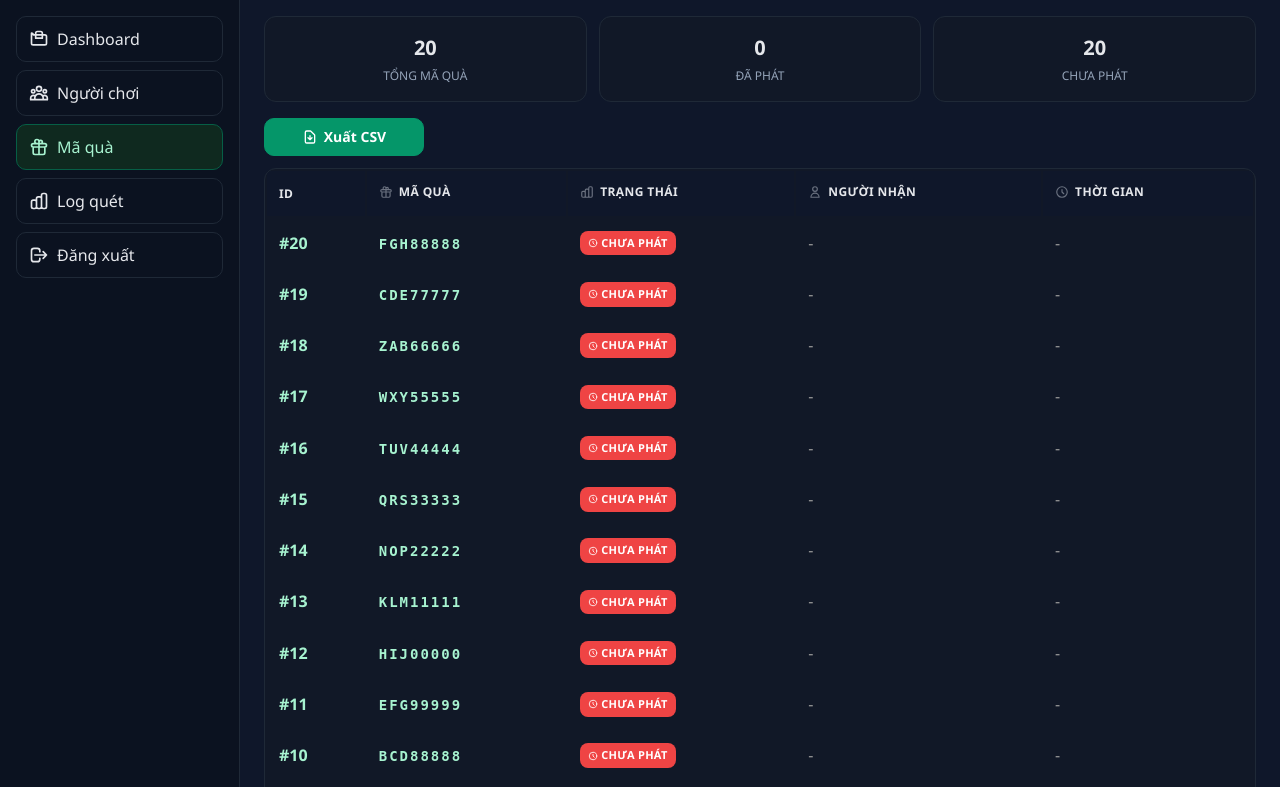
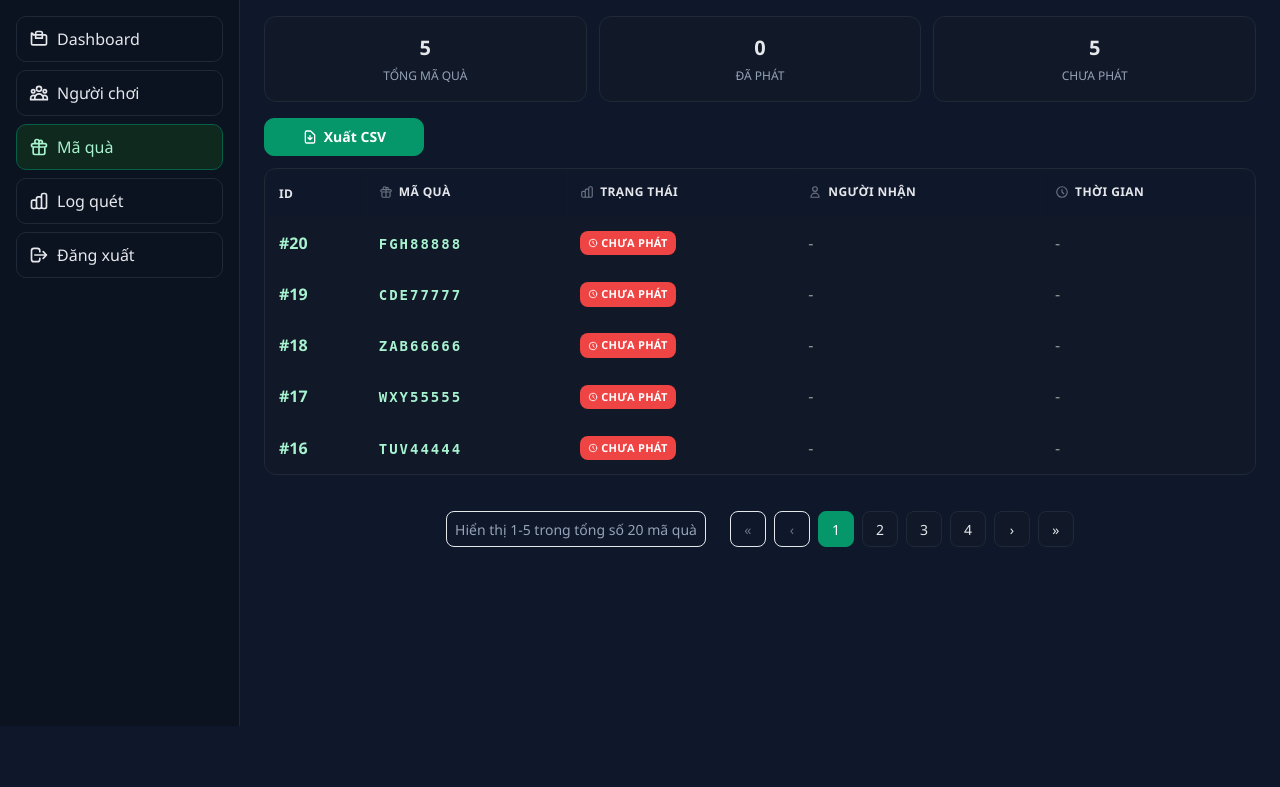
Before and after one commit to magnificodev/halovpbank2025, a PHP site: page /admin/gifts.php in a window 1280 px wide. Shown: the part 74-861 px from the top of the page. After the commit the page ends 800 px from the top, so only its background shows below. Run offline with PHP 8.4, Linux system fonts and the light colour scheme; the visitor is signed in with stand-in values (Sample User, id 1); data comes from the database, SQL or seed files in the repository.

Commit message:
Change pagination to show only 5 items per page for all admin tables

```diff
--- a/admin/gifts.php
+++ b/admin/gifts.php
@@ -5,7 +5,7 @@ $db = new Database();
 
 $export = $_GET['export'] ?? '';
 $page = max(1, (int)($_GET['page'] ?? 1));
-$perPage = 20;
+$perPage = 5;
 
 if ($export === 'csv') {
     // Export to CSV
--- a/admin/logs.php
+++ b/admin/logs.php
@@ -5,7 +5,7 @@ $db = new Database();
 
 $export = $_GET['export'] ?? '';
 $page = max(1, (int)($_GET['page'] ?? 1));
-$perPage = 20;
+$perPage = 5;
 
 if ($export === 'csv') {
     // Export to CSV
--- a/admin/users.php
+++ b/admin/users.php
@@ -6,7 +6,7 @@ $db = new Database();
 $q = trim($_GET['q'] ?? '');
 $export = $_GET['export'] ?? '';
 $page = max(1, (int)($_GET['page'] ?? 1));
-$perPage = 20;
+$perPage = 5;
 
 if ($export === 'csv') {
     // Export to CSV
```
